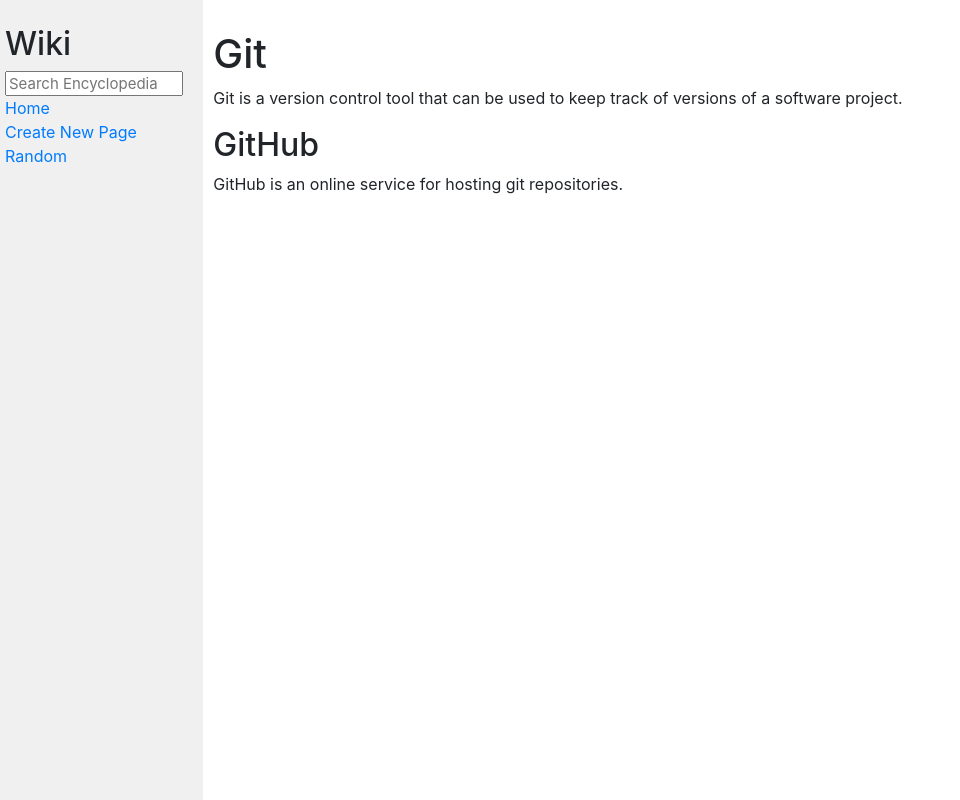
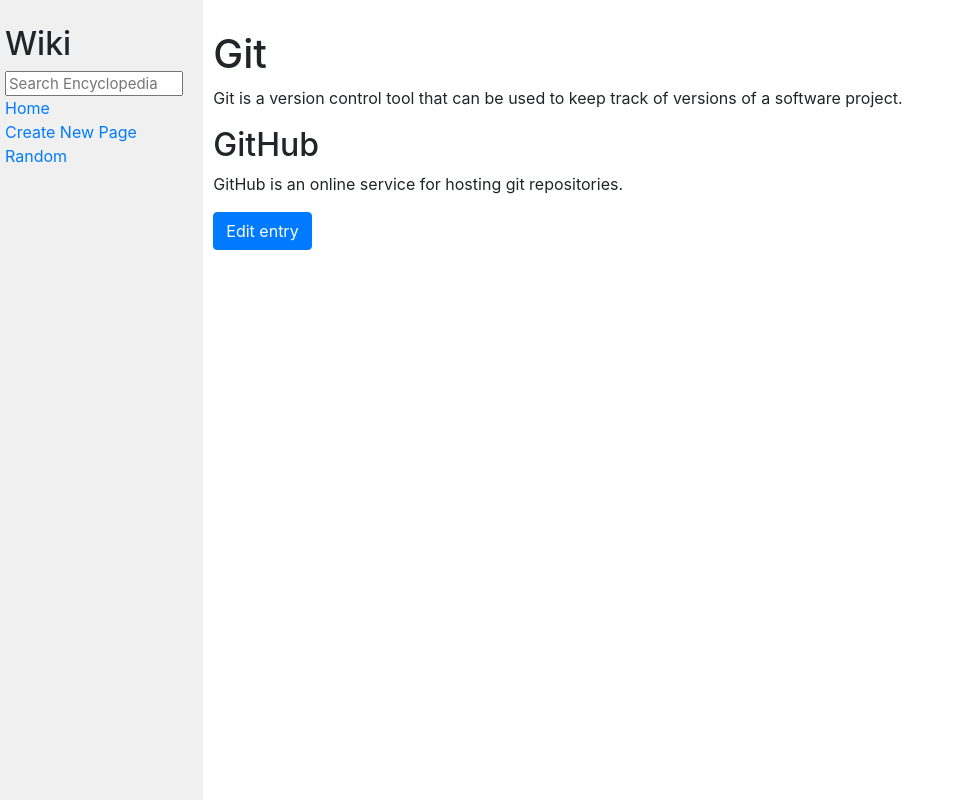
Before and after one commit to aminbeigi/CS50W-Projects, a Django app: page /wiki/Git in a window 1280 px wide. Shown: the whole page, without its empty margins (0-960 px from the left). Run offline with Django 3.2, Linux system fonts and the light colour scheme; some libraries are stand-ins or nearby versions.

Commit message:
Begin to add editting to entries

```diff
--- a/src/Project 0/wiki/encyclopedia/templates/encyclopedia/content.html
+++ b/src/Project 0/wiki/encyclopedia/templates/encyclopedia/content.html
@@ -6,4 +6,5 @@
 
 {% block body %}
     {% include 'encyclopedia/filter.html' %}
+    <a href="{% url 'edit_entry' word %}" class="btn btn-primary">Edit entry</a>
 {% endblock %}
--- a/src/Project 0/wiki/encyclopedia/templates/encyclopedia/filter.html
+++ b/src/Project 0/wiki/encyclopedia/templates/encyclopedia/filter.html
@@ -1,3 +1,3 @@
-<h2>Sample Markdown Heading</h2>
+<h1>Django</h1>
 
-<p><strong>Lorem Ipsum</strong> is simply dummy text of the printing and typesetting industry. Lorem Ipsum has been the industry's standard dummy text ever since the 1500s, when an unknown printer took a galley of type and scrambled it to make a type specimen book.</p>
+<p>Django is a web framework written using <a href="/wiki/Python">Python</a> that allows for the design of web applications that generate <a href="/wiki/HTML">HTML</a> dynamically.</p>
--- a/src/Project 0/wiki/encyclopedia/urls.py
+++ b/src/Project 0/wiki/encyclopedia/urls.py
@@ -4,7 +4,7 @@ from . import views
 
 urlpatterns = [
     path('wiki/<str:word>', views.content),
-    #re_path(r'^wiki/(?P<word>\w+)$(?i)', views.content),
+    path('wiki/<str:word>/edit-entry', views.edit_entry, name='edit_entry'),
     path('wiki/search/', views.get_search),
     path('wiki/random/', views.random_page, name='random'),
     path('wiki/create-new-page/', views.create_new_page, name='create_new_page'),
--- a/src/Project 0/wiki/encyclopedia/views.py
+++ b/src/Project 0/wiki/encyclopedia/views.py
@@ -81,3 +81,9 @@ def create_new_page(request):
     return render(request, 'encyclopedia/create_new_page.html', {
         'form': form
     })
+
+def edit_entry(request, word):
+    form = EntryForm()
+    return render(request, 'encyclopedia/edit_entry.html', {
+        'word': word
+    })
```
